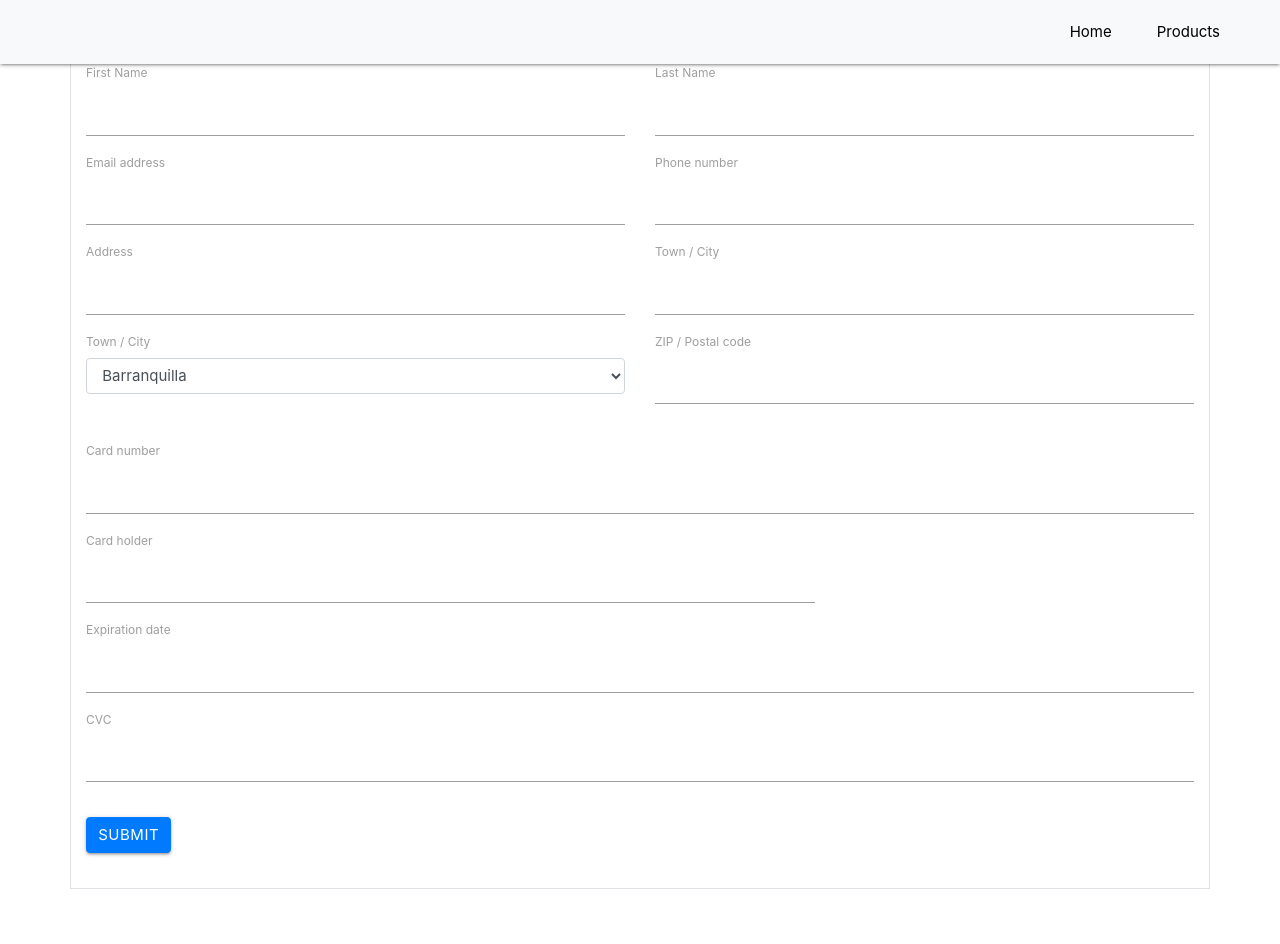
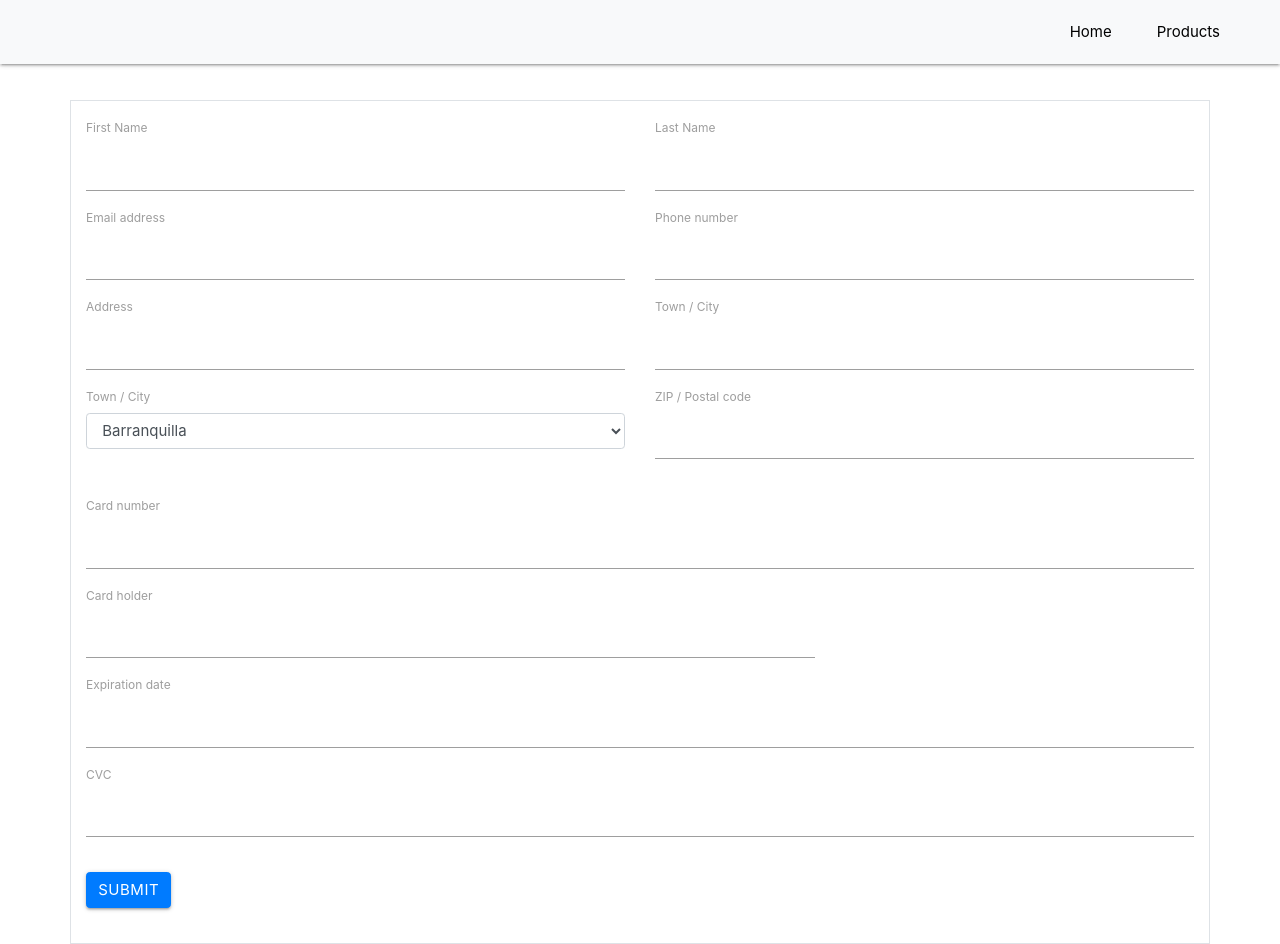
Before and after one commit to JesuHrz/hackathon-uac, a React (Create React App) app: page /checkout in a window 1280 px wide. Before the commit the page ends 889 px from the top, so only its background shows below. Built offline with nearby package versions, Linux system fonts and the light colour scheme.

Commit message:
Update Styles

```diff
--- a/src/App.css
+++ b/src/App.css
@@ -5,8 +5,3 @@ html {
   margin: 0;
   padding: 0;
 }
-
-.app {
-  max-width: 1200px;
-  margin: auto;
-}
--- a/src/Home/style.css
+++ b/src/Home/style.css
@@ -27,12 +27,13 @@
   width: 100%;
   height: 100vh;
   margin-top: 64px;
+  top: 0,;
+  left: 0;
 }
 .video {
   position: absolute;
   width: 100%;
   height: 100vh;
-
   object-fit: cover;
 }
 .bg-overlay {
--- a/src/index.css
+++ b/src/index.css
@@ -62,6 +62,10 @@ code {
 
 .logo {
   letter-spacing: 0.4em;
+}
+
+.checkout{
+  margin-top: 100px!important;
 }
 
 /* Media Queries */
```
